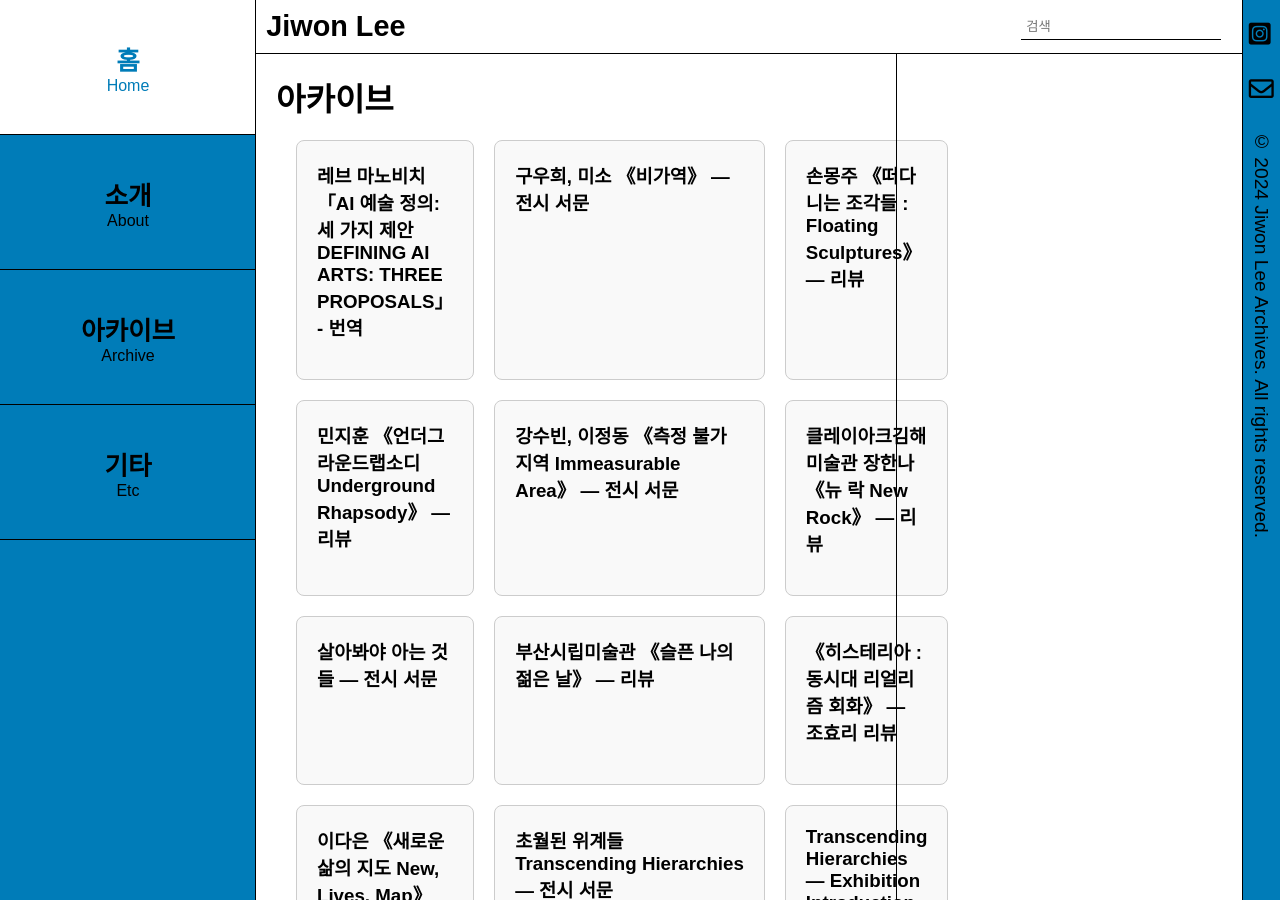
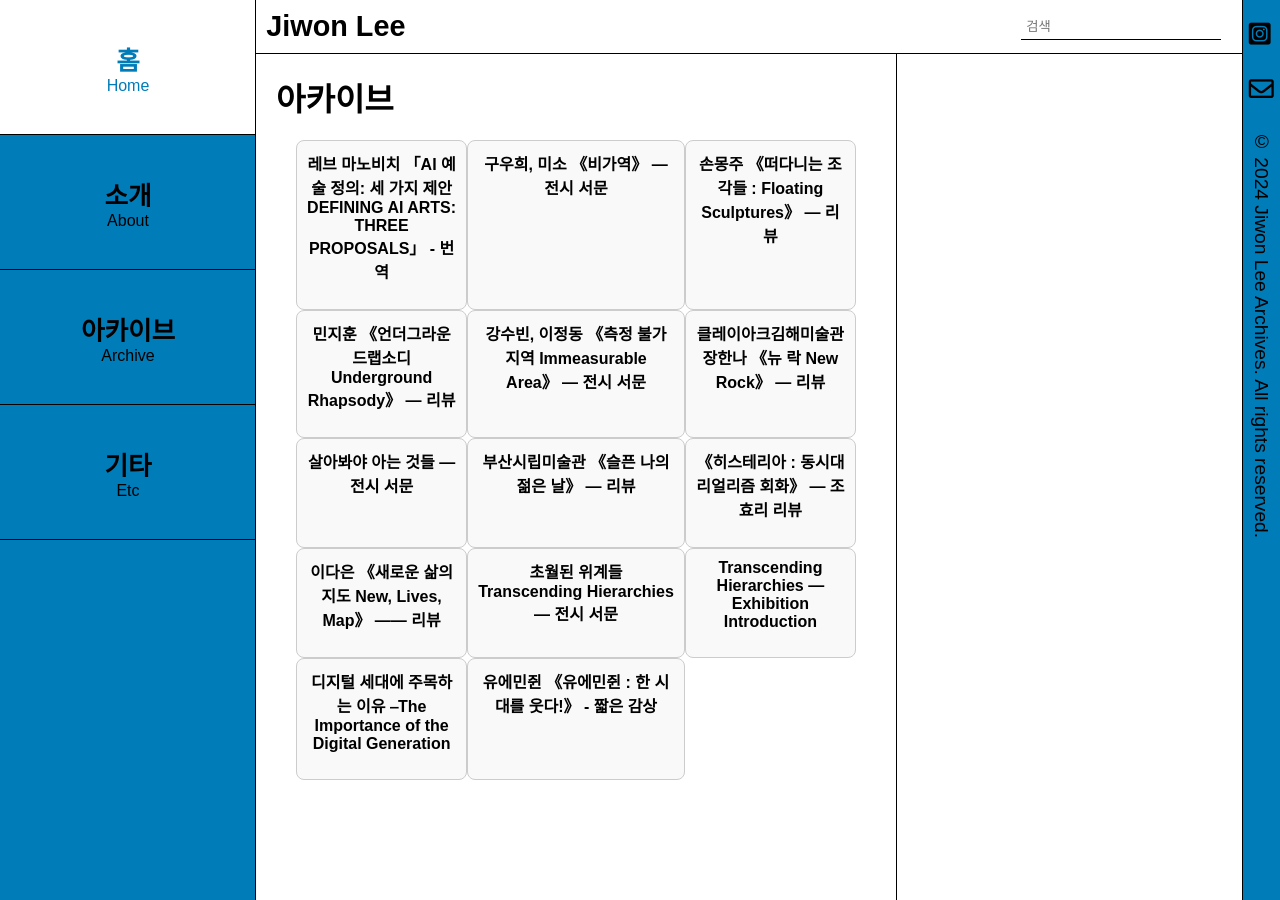
Before and after one commit to LfayeJ/archives, a Jekyll site: the page built from archive.html, in a window 1280 px wide and 900 px high. Built offline with Jekyll 4.4.1, drawn with Linux system fonts in a browser that asks for light colours; some web fonts are replaced.

Commit message:
Update styles.css

```diff
--- a/assets/css/styles.css
+++ b/assets/css/styles.css
@@ -203,20 +203,25 @@ h1, h2 {
 
 .archive-grid-container {
     display: grid;
-    grid-template-columns: repeat(3, 1fr);
-    gap: 20px;
+    grid-template-columns: repeat(auto-fit, minmax(250px, 1fr));
+    gap: 0;
     padding: 20px;
 }
 
 .archive-grid-item {
+    display: block;
     border: 1px solid #ccc;
-    padding: 20px;
+    padding: 10px;
     border-radius: 8px;
     background-color: #f9f9f9;
+    text-decoration: none;
+    color: inherit;
+    text-align: center;
 }
 
 .archive-grid-item h3 {
     margin-top: 0;
+    font-size: 1em;
 }
 
 .archive-grid-item:hover {
@@ -309,6 +314,18 @@ footer {
 }
 
 /* 반응형 디자인 */
+@media (min-width: 769px) and (max-width: 1024px) {
+    .archive-grid-container {
+        grid-template-columns: repeat(2, 1fr);
+    }
+}
+
+@media (min-width: 1025px) {
+    .archive-grid-container {
+        grid-template-columns: repeat(3, 1fr);
+    }
+}
+
 @media (max-width: 1024px) {
   .additional-side-menu {
     width: 5vw;
```
